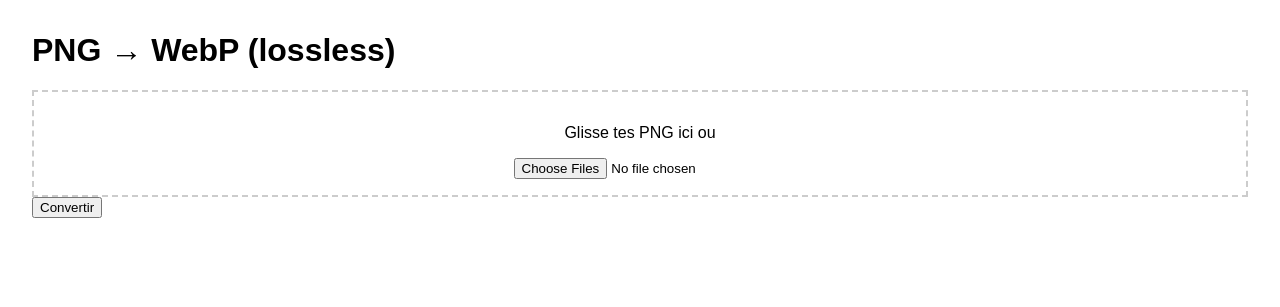
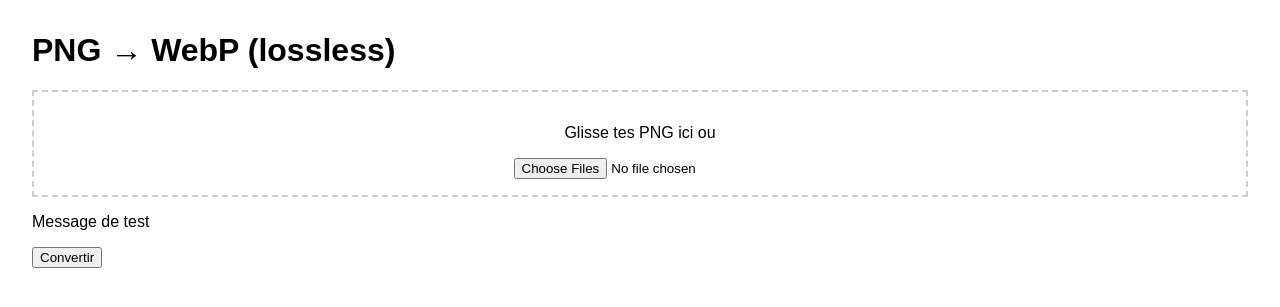
Before and after one commit to minecrom/vocte, a Flask app: page / in a window 1280 px wide. Shown: the top 307 px of the page. Run offline with Flask 3, Linux system fonts and the light colour scheme.

Commit message:
test message

```diff
--- a/vocte.com/templates/index.html
+++ b/vocte.com/templates/index.html
@@ -11,6 +11,7 @@
     <p>Glisse tes PNG ici ou</p>
     <input type="file" id="pngfile" name="pngfile" accept="image/png" multiple>
   </div>
+  <p>Message de test</p>
   <button id="convertBtn">Convertir</button>
   <div id="progress" style="display:none;">Conversion en cours…</div>
   <div id="downloadLink"></div>
```
